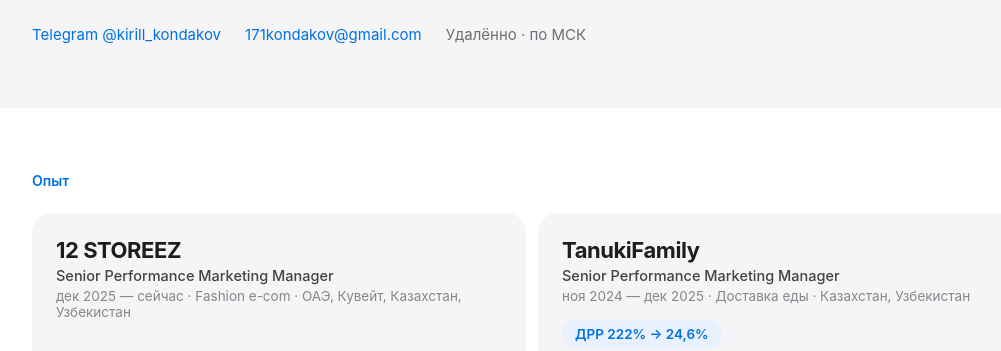
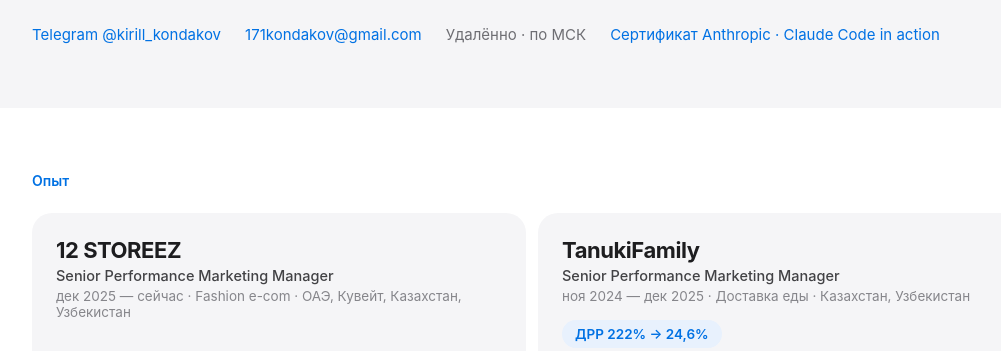
Before and after one commit to kirill-kondakov/kirill-kondakov.github.io, a plain HTML site: page index.html in a window 1280 px wide. Shown: the part 431-782 px from the top of the page, without its empty margins (108-1109 px from the left). Drawn offline with Linux system fonts and the light colour scheme.

Commit message:
Сертификат Claude Code in action

```diff
--- a/index.html
+++ b/index.html
@@ -119,6 +119,7 @@
       <a href="https://t.me/kirill_kondakov">Telegram @kirill_kondakov</a>
       <a href="mailto:171kondakov@gmail.com">171kondakov@gmail.com</a>
       <span>Удалённо · по МСК</span>
+      <a href="https://academy.claude.com/verify/40987899339acc7adb35c8082d8a4962">Сертификат Anthropic · Claude Code in action</a>
     </div>
   </div>
 </section>
```
